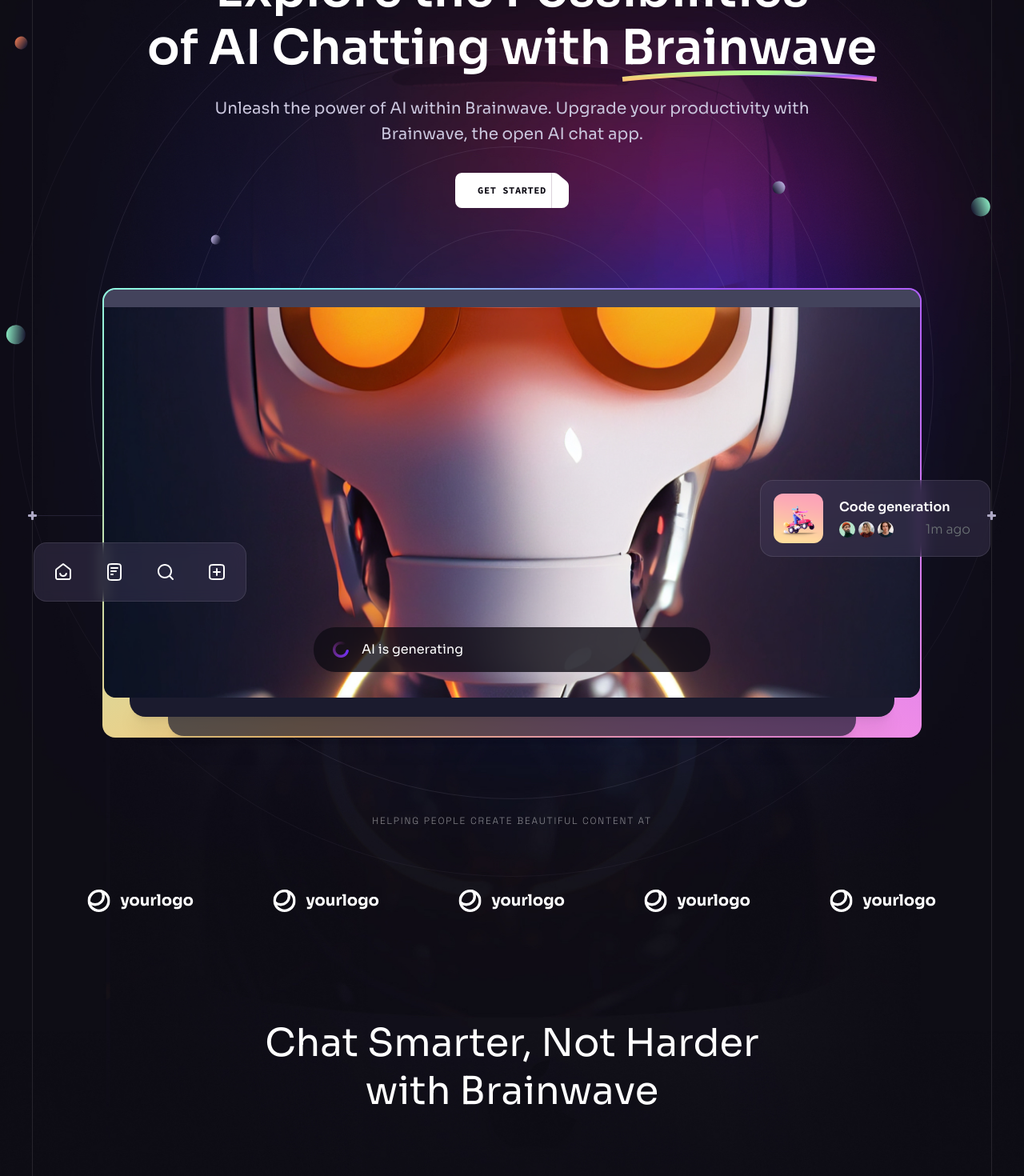
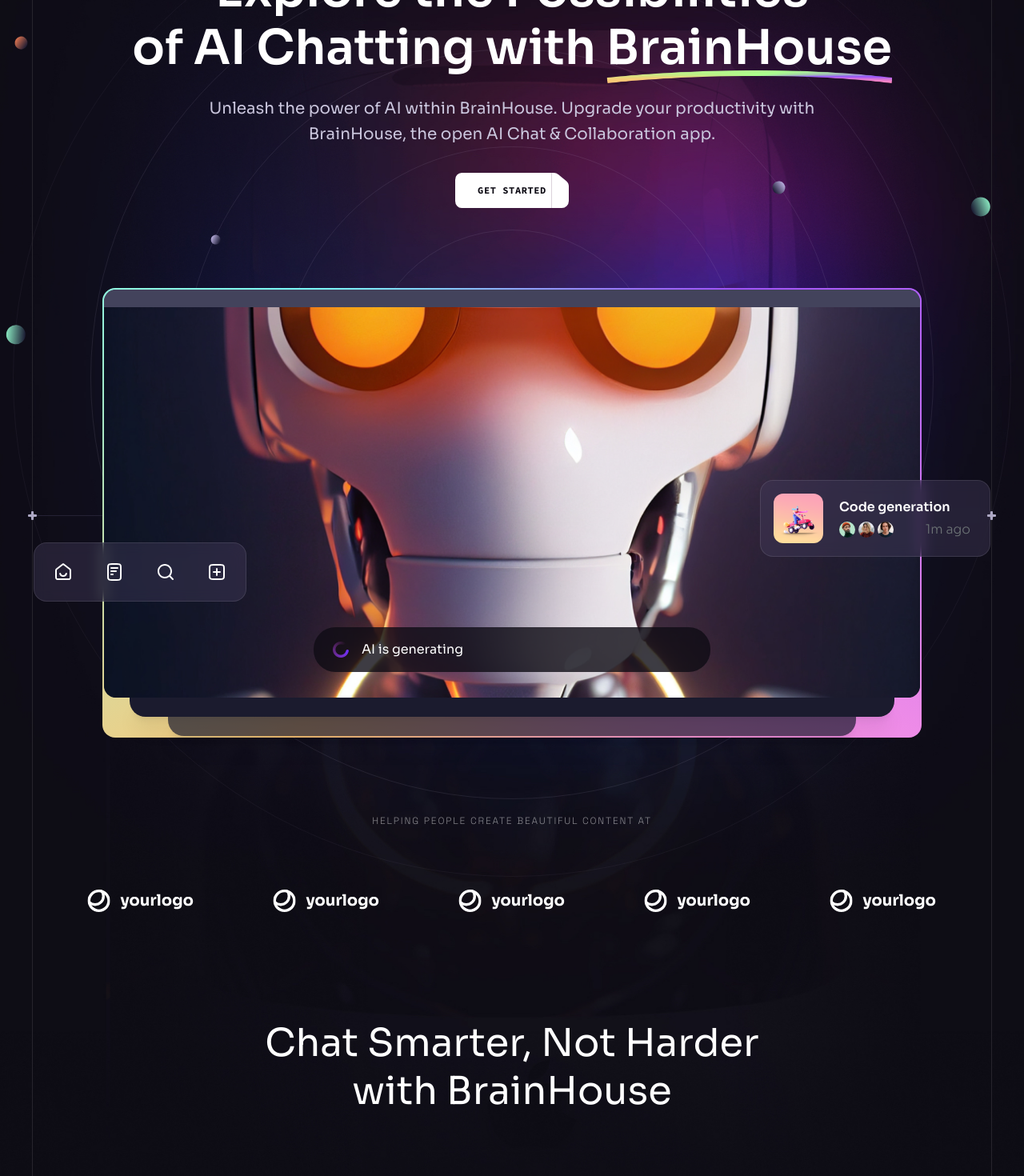
Before and after one commit to Aksh8t/BrainHouse-AIReactApp, a React (Vite) app: page / in a window 1280 px wide. Shown: the part 240-1710 px from the top of the page at 80% size. Built offline with nearby package versions, Linux system fonts and the light colour scheme; no server answers.

Commit message:
Changes in frontend

```diff
--- a/src/components/Benefits.jsx
+++ b/src/components/Benefits.jsx
@@ -11,7 +11,7 @@
       <div className="container relative z-2">
         <Heading
           className="md:max-w-md lg:max-w-2xl"
-          title="Chat Smarter, Not Harder with Brainwave"
+          title="Chat Smarter, Not Harder with BrainHouse"
         />
 
         <div className="flex flex-wrap gap-10 mb-10">
--- a/src/components/Collaboration.jsx
+++ b/src/components/Collaboration.jsx
@@ -27,7 +27,7 @@
             ))}
           </ul>
 
-          <Button>Try it now</Button>
+          <Button href="/chat">Try it now</Button>
         </div>
 
         <div className="lg:ml-auto xl:w-[38rem] mt-4">
--- a/src/components/Hero.jsx
+++ b/src/components/Hero.jsx
@@ -25,7 +25,7 @@
           <h1 className="h1 mb-6">
             Explore the Possibilities of&nbsp;AI&nbsp;Chatting with {` `}
             <span className="inline-block relative">
-              Brainwave{" "}
+              BrainHouse{" "}
               <img
                 src={curve}
                 className="absolute top-full left-0 w-full xl:-mt-2"
@@ -36,10 +36,10 @@
             </span>
           </h1>
           <p className="body-1 max-w-3xl mx-auto mb-6 text-n-2 lg:mb-8">
-            Unleash the power of AI within Brainwave. Upgrade your productivity
-            with Brainwave, the open AI chat app.
+            Unleash the power of AI within BrainHouse. Upgrade your productivity
+            with BrainHouse, the open AI Chat & Collaboration app.
           </p>
-          <Button href="/pricing" white>
+          <Button href="/chat" white>
             Get started
           </Button>
         </div>
--- a/src/components/Services.jsx
+++ b/src/components/Services.jsx
@@ -16,8 +16,8 @@
     <Section id="how-to-use">
       <div className="container">
         <Heading
-          title="Generative AI made for creators."
-          text="Brainwave unlocks the potential of AI-powered applications"
+          title="Generative AI made for Everyone."
+          text="BrainHouse unlocks the potential of AI-powered applications for teams."
         />
 
         <div className="relative">
@@ -35,7 +35,7 @@
             <div className="relative z-1 max-w-[17rem] ml-auto">
               <h4 className="h4 mb-4">Smartest AI</h4>
               <p className="body-2 mb-[3rem] text-n-3">
-                Brainwave unlocks the potential of AI-powered applications
+                BrainHouse unlocks the potential of AI-powered applications
               </p>
               <ul className="body-2">
                 {brainwaveServices.map((item, index) => (
@@ -66,10 +66,10 @@
               </div>
 
               <div className="absolute inset-0 flex flex-col justify-end p-8 bg-gradient-to-b from-n-8/0 to-n-8/90 lg:p-15">
-                <h4 className="h4 mb-4">Photo editing</h4>
+                <h4 className="h4 mb-4">Add friends, teams and everyone</h4>
                 <p className="body-2 mb-[3rem] text-n-3">
-                  Automatically enhance your photos using our AI app&apos;s
-                  photo editing feature. Try it now!
+                  Automatically enhance your Research using our AI app&apos;s
+                  Collaborations feature. Try it now!
                 </p>
               </div>
 
@@ -78,10 +78,9 @@
 
             <div className="p-4 bg-n-7 rounded-3xl overflow-hidden lg:min-h-[46rem]">
               <div className="py-12 px-4 xl:px-8">
-                <h4 className="h4 mb-4">Video generation</h4>
+                <h4 className="h4 mb-4">Ideation with AI </h4>
                 <p className="body-2 mb-[2rem] text-n-3">
-                  The world’s most powerful AI photo and video art generation
-                  engine. What will you create?
+                  The world’s most powerful AIs all at one place. What will you create?
                 </p>
 
                 <ul className="flex items-center justify-between">
```
